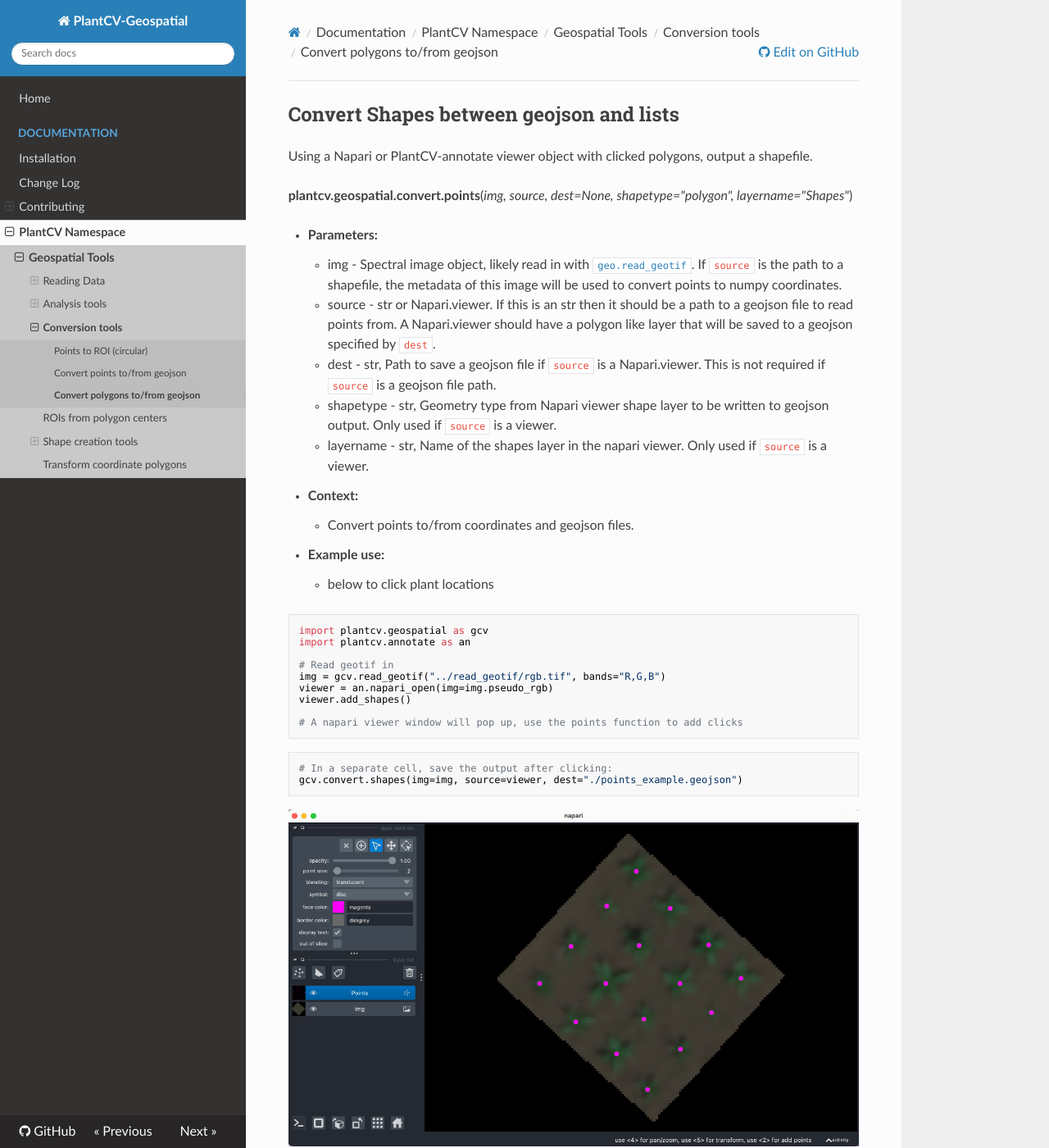
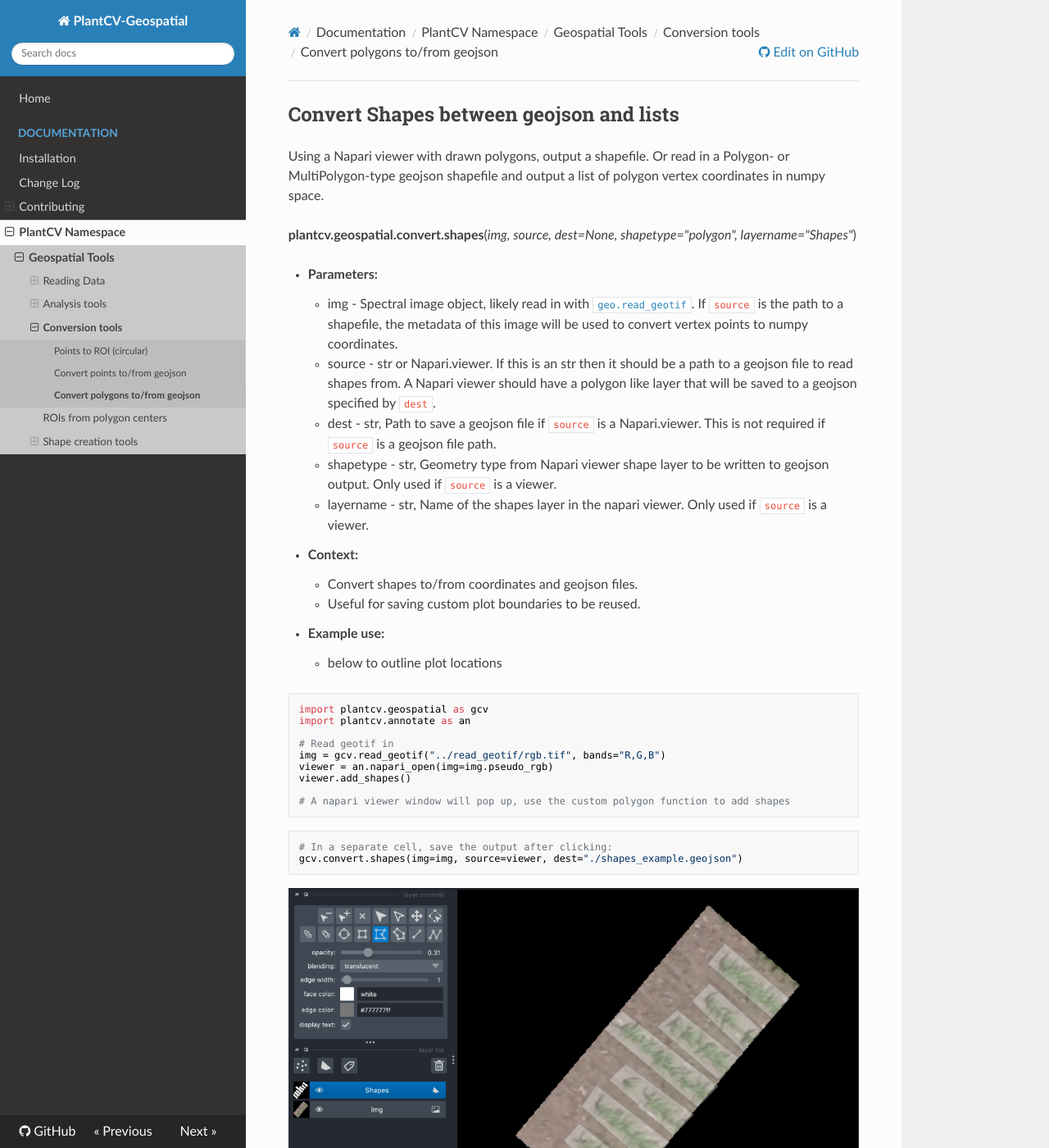
Before and after one commit to danforthcenter/plantcv-geospatial, an MkDocs documentation site: the page built from docs/convert_shapes.md, in a window 1280 px wide and 1400 px high. Shown: the whole window at 82% size. Built offline with MkDocs 1.6.1, drawn with Linux system fonts in a browser that asks for light colours; nearby versions of some CDN libraries.

Commit message:
Remove docs page for transform_polygons

````diff
--- a/docs/convert_shapes.md
+++ b/docs/convert_shapes.md
@@ -1,21 +1,22 @@
 ## Convert Shapes between geojson and lists
 
-Using a Napari or PlantCV-annotate viewer object with clicked polygons, output a shapefile.
+Using a Napari viewer with drawn polygons, output a shapefile. Or read in a Polygon- or MultiPolygon-type geojson shapefile and output a list of polygon vertex coordinates in numpy space.
 
-**plantcv.geospatial.convert.points**(*img, source, dest=None, shapetype="polygon", layername="Shapes"*)
+**plantcv.geospatial.convert.shapes**(*img, source, dest=None, shapetype="polygon", layername="Shapes"*)
 
 - **Parameters:**
-    - img - Spectral image object, likely read in with [`geo.read_geotif`](read_geotif.md). If `source` is the path to a shapefile, the metadata of this image will be used to convert points to numpy coordinates.
-    - source - str or Napari.viewer. If this is an str then it should be a path to a geojson file to read points from. A Napari.viewer should have a polygon like layer that will be saved to a geojson specified by `dest`.
+    - img - Spectral image object, likely read in with [`geo.read_geotif`](read_geotif.md). If `source` is the path to a shapefile, the metadata of this image will be used to convert vertex points to numpy coordinates.
+    - source - str or Napari.viewer. If this is an str then it should be a path to a geojson file to read shapes from. A Napari viewer should have a polygon like layer that will be saved to a geojson specified by `dest`.
 	- dest - str, Path to save a geojson file if `source` is a Napari.viewer. This is not required if `source` is a geojson file path.
     - shapetype - str, Geometry type from Napari viewer shape layer to be written to geojson output. Only used if `source` is a viewer.
     - layername - str, Name of the shapes layer in the napari viewer. Only used if `source` is a viewer.
 
 
 - **Context:**
-    - Convert points to/from coordinates and geojson files.
+    - Convert shapes to/from coordinates and geojson files.
+    - Useful for saving custom plot boundaries to be reused.
 - **Example use:**
-    - below to click plant locations
+    - below to outline plot locations
 
 
 ```python
@@ -27,13 +28,13 @@ img = gcv.read_geotif("../read_geotif/rgb.tif", bands="R,G,B")
 viewer = an.napari_open(img=img.pseudo_rgb)
 viewer.add_shapes()
 
-# A napari viewer window will pop up, use the points function to add clicks
+# A napari viewer window will pop up, use the custom polygon function to add shapes
 ```
 ```python
 # In a separate cell, save the output after clicking:
-gcv.convert.shapes(img=img, source=viewer, dest="./points_example.geojson")
+gcv.convert.shapes(img=img, source=viewer, dest="./shapes_example.geojson")
 ```
 
-![Screenshot](documentation_images/napari_clicks.png)
+![Screenshot](documentation_images/napari_shapes.png)
 
 **Source Code:** [Here](https://github.com/danforthcenter/plantcv-geospatial/blob/main/plantcv/geospatial/convert/shapes.py)
--- a/mkdocs.yml
+++ b/mkdocs.yml
@@ -35,7 +35,6 @@ nav:
             - Grid from plot coordinates : shapes_grid_from_coords.md
             - Automatic Grid : shapes_grid.md
             - Interactive shape creation: InteractiveShapes.md
-        - Transform coordinate polygons: transform_polygons.md
 markdown_extensions:
   - toc:
       permalink: True
````
Also changed, not shown: docs/changelog.md (+0 -4 lines), docs/transform_polygons.md (deleted, +0 -31 lines), 1 other file.
